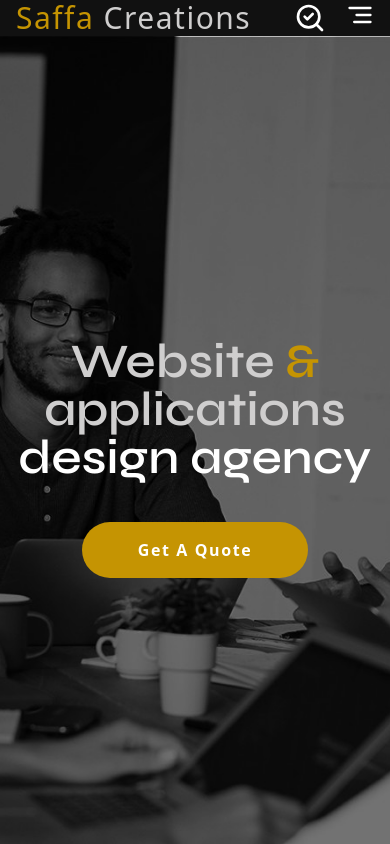
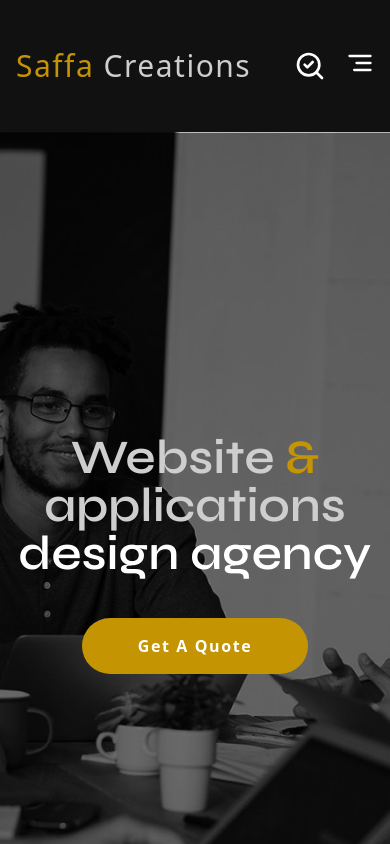
Before and after one commit to safarawolaz/saffacreations, a Next.js app: page / in a window 390 px wide. Shown: the top 844 px of the page. Built offline with nearby package versions, Linux system fonts and the light colour scheme.

Commit message:
landing page adjustments

```diff
--- a/app/globals.css
+++ b/app/globals.css
@@ -68,7 +68,7 @@
 
 @layer base {
   * {
-    @apply border-border;
+    @apply box-border;
   }
   body {
     @apply bg-background text-foreground;
--- a/components/shared/MobileNav.tsx
+++ b/components/shared/MobileNav.tsx
@@ -55,7 +55,7 @@ const MobileNav = () => {
                 <SheetDescription>
                     <div className="text-center">
                         <SheetClose asChild>
-                            <Link href='/' className='text-4xl font-bold mt-6'>webency</Link>
+                        <Link href='/' className='text-black font-medium text-3xl tracking-wider'><span className='text-[#c59402]'>Saffa</span> Creations</Link>
                         </SheetClose>
                     </div>
                     <div className="flex flex-col space-y-4 items-start w-full text-lg mt-10 font-semibold">
--- a/components/shared/Navbar.tsx
+++ b/components/shared/Navbar.tsx
@@ -62,7 +62,7 @@ const Navbar = () => {
                 <InstagramIcon className='w-4 h-4 text-white'/>
             </div>
         </div>
-        <div className="flex items-center justify-between px-4 lg:px-10 bg-[#111111]">
+        <div className="flex items-center justify-between px-4 lg:px-10 bg-[#111111] p-12 lg:py-0">
             <div className="flex items-center  gap-12 ">
                 <div className="">
                 <Link href='/' className='text-[#cfcece] font-medium text-3xl tracking-wider'><span className='text-[#c59402]'>Saffa</span> Creations</Link>
@@ -70,7 +70,7 @@ const Navbar = () => {
                         <div className="hidden lg:flex gap-5">
                                 {
                                     links.map(link => (
-                            <div className={cn("bg-[#111111] py-12 border-b-2 border-transparent",
+                            <div className={cn("bg-[#111111] py-0 lg:py-12 border-b-2 border-transparent",
                                 {
                                     "border-b-2 border-[#fecb32]" : pathname === link.url
                                 }
```
